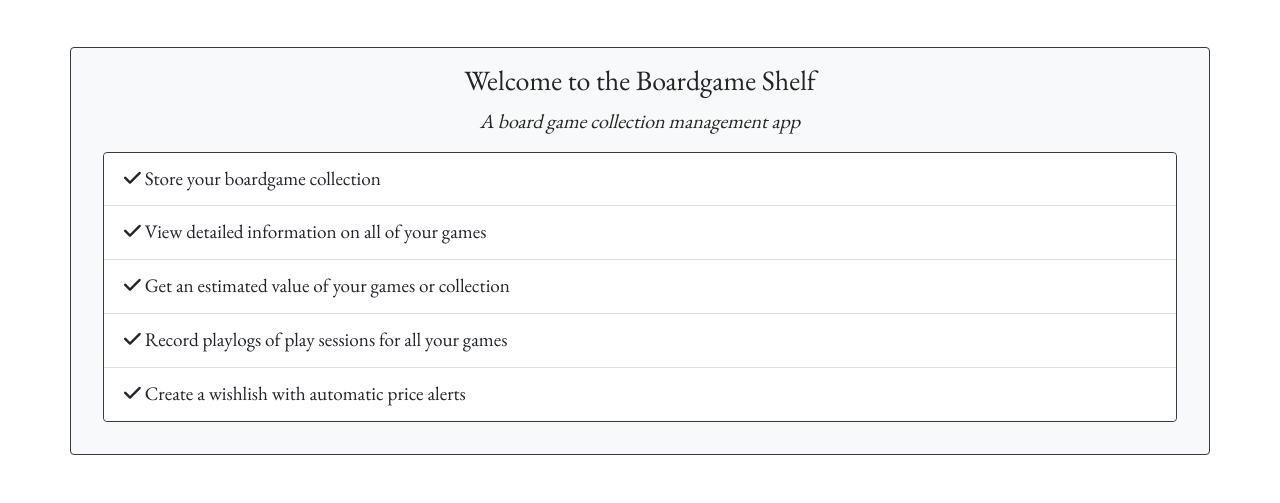
After one commit to Longmatt76/Capstone_1, a Flask app: template templates/home.html in a window 1280 px wide. The commit adds this page. Shown: the part 302-805 px from the top of the page. Run offline with Flask 2, Linux system fonts and the light colour scheme; the template is opened without the code that fills it, so the values that code supplies are empty; some libraries are stand-ins or nearby versions.

Commit message:
created home.html template

```diff
--- a/app.py
+++ b/app.py
@@ -28,4 +28,4 @@ connect_db(app)
 
 @app.route('/')
 def show_home():
-    return render_template('base.html')
+    return render_template('home.html')
--- a/playlog_models.py
+++ b/playlog_models.py
@@ -7,7 +7,7 @@ from user_models import db
 
 
 class Playlog(db.Model):
-    """stores a users gamelogs for game playthroughs"""
+    """stores a users playlogs for game playthroughs"""
 
     __tablename__ = "playlogs"
 
--- a/static/stylesheets/style.css
+++ b/static/stylesheets/style.css
@@ -28,3 +28,14 @@
 form #searchbar{
     opacity: 100%;
 }
+
+
+#about{
+    font-family: 'EB Garamond', serif;
+    font-size: larger;
+}
+
+#about p{
+    font-style: italic;
+    font-size: 1.25rem;
+}
--- a/templates/base.html
+++ b/templates/base.html
@@ -4,10 +4,11 @@
     <meta charset="UTF-8">
     <meta http-equiv="X-UA-Compatible" content="IE=edge">
     <meta name="viewport" content="width=device-width, initial-scale=1.0">
-    <title>The Boardgame Shelf</title>
+    <title>{% block title %}{% endblock %}</title>
     <link rel="stylesheet" href="https://cdn.jsdelivr.net/npm/bootstrap@4.6.2/dist/css/bootstrap.min.css"
     integrity="sha384-xOolHFLEh07PJGoPkLv1IbcEPTNtaed2xpHsD9ESMhqIYd0nLMwNLD69Npy4HI+N" crossorigin="anonymous">
     <link rel="stylesheet" href="/static/stylesheets/style.css">
+    <link href="https://fonts.googleapis.com/css2?family=EB+Garamond&display=swap" rel="stylesheet">
     <link rel="stylesheet" href="https://cdnjs.cloudflare.com/ajax/libs/font-awesome/6.3.0/css/all.min.css">
 </head>
 <body>
@@ -52,14 +53,10 @@
 
         </div>
       </nav>
-<header>
-  <div class="container-fluid text-center" id="banner"><h1 class="display-5 font-weight-bold text-white">The Boardgame Shelf</h1>
-  </div>
- <div class="container"> <input class="form-control form-control-lg mt-4" type="text" id="searchbar" placeholder="search board games"></div>
-</header>s
+      {% block header %}{% endblock %}
 
-
-
+{% block content %}{% endblock%}
+<footer></footer>
 <script src="https://cdn.jsdelivr.net/npm/jquery@3.5.1/dist/jquery.slim.min.js" integrity="sha384-DfXdz2htPH0lsSSs5nCTpuj/zy4C+OGpamoFVy38MVBnE+IbbVYUew+OrCXaRkfj" crossorigin="anonymous"></script>
 <script src="https://cdn.jsdelivr.net/npm/bootstrap@4.6.2/dist/js/bootstrap.bundle.min.js" integrity="sha384-Fy6S3B9q64WdZWQUiU+q4/2Lc9npb8tCaSX9FK7E8HnRr0Jz8D6OP9dO5Vg3Q9ct" crossorigin="anonymous"></script>
 </body>
--- /dev/null
+++ b/templates/home.html
@@ -0,0 +1,29 @@
+{% extends 'base.html'%}
+{% block title %}The Boardgame Shelf{% endblock %}
+{% block header %}
+<header>
+    <div class="container-fluid text-center" id="banner"><h1 class="display-5 font-weight-bold text-white">The Boardgame Shelf</h1>
+    </div>
+    <div class="container mt-5">
+        <div class="input-group mb-3">
+          <div class="input-group-prepend">
+            <button class="btn btn-secondary border border-dark" type="button" id="button-addon1">Search</button>
+          </div>
+          <input type="text" class="form-control form-control-lg border border-dark" placeholder=" Search Board Games">
+        </div></div>
+  </header>
+{% endblock %}
+    {% block content %}
+<div class="container bg-light my-5 p-3 border border-dark rounded" id="about"> <h3 class="text-center">Welcome to the Boardgame Shelf</h4>
+<p class="text-center">A board game collection management app</p>
+
+<ul class="list-group list-group-flush border border-dark rounded m-3">
+    <li class="list-group-item"><i class="fa-solid fa-check"></i> Store your boardgame collection</li>
+    <li class="list-group-item"><i class="fa-solid fa-check"></i> View detailed information on all of your games</li>
+    <li class="list-group-item"><i class="fa-solid fa-check"></i> Get an estimated value of your games or collection</li>
+    <li class="list-group-item"><i class="fa-solid fa-check"></i> Record playlogs of play sessions for all your games</li>
+    <li class="list-group-item"><i class="fa-solid fa-check"></i> Create a wishlish with automatic price alerts</li>
+
+</ul></div>
+
+    {% endblock %}
```
Also changed, not shown: tests/test_collection_model.py (deleted, +0 -48 lines), tests/test_game_models.py (renamed from tests/test_game_model.py), tests/test_playlog_models.py (renamed from tests/test_gamelog_model.py).
